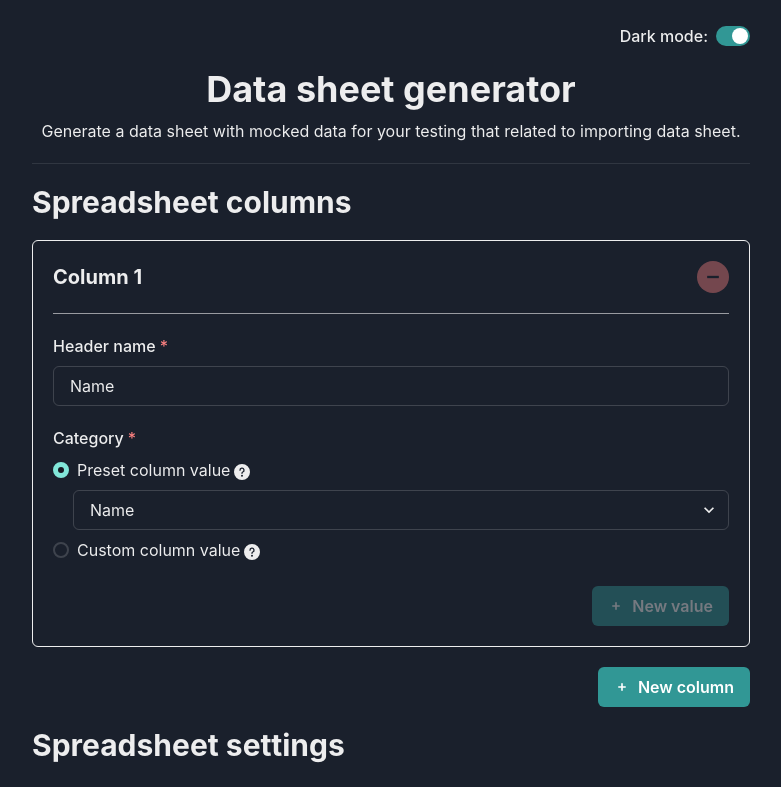
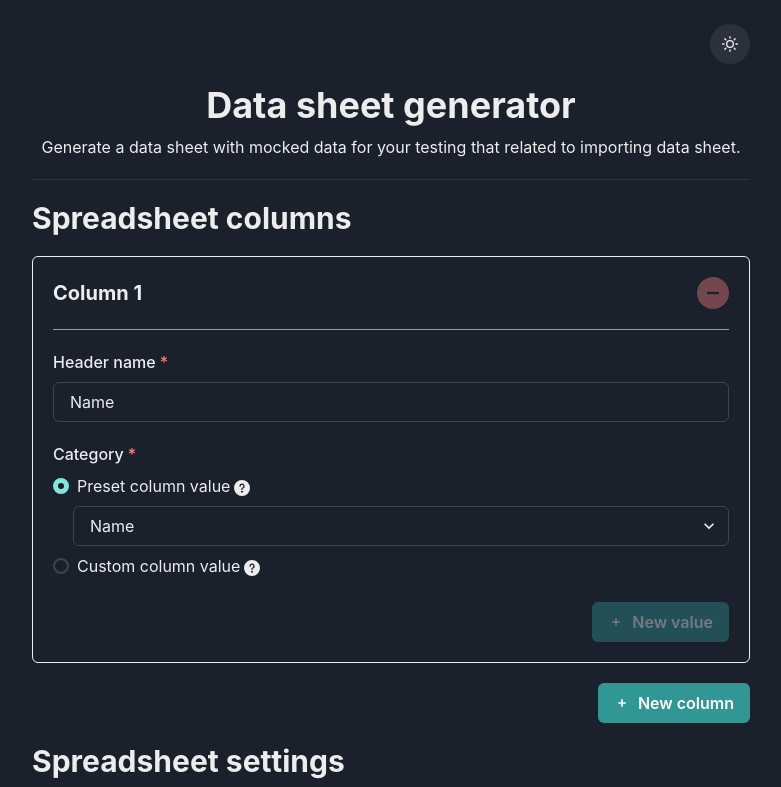
Before and after one commit to wolfZX/data-sheet-generator, a React (Create React App) app: page / in a window 1280 px wide. Shown: the top 787 px of the page, without its empty margins (249-1030 px from the left). Built offline with nearby package versions, Linux system fonts and the light colour scheme.

Commit message:
Change Light/Dark Mode toggle button UI

```diff
--- a/src/App.js
+++ b/src/App.js
@@ -22,7 +22,6 @@ import {
   FormLabel,
   FormErrorMessage,
   useColorMode,
-  Switch,
   Grid,
   Divider,
   LightMode,
@@ -34,6 +33,8 @@ import {
   QuestionIcon,
   DownloadIcon,
   WarningTwoIcon,
+  MoonIcon,
+  SunIcon,
 } from "@chakra-ui/icons"
 import { uniqueNamesGenerator, names } from "unique-names-generator";
 import randomCountry from "random-country";
@@ -646,20 +647,14 @@ function App() {
   return (
     <Flex className='App' width='full' justify='center'>
       <Container maxW='750px'>
-        <FormControl display='flex' alignItems='center' justifyContent='end'>
-          <FormLabel m='0'>
-            Dark mode:
-          </FormLabel>
-          <LightMode>
-            <Switch
-              ml='2'
-              id='color_mode'
-              colorScheme='teal'
-              isChecked={colorMode === 'dark'}
-              onChange={toggleColorMode}
-            />
-          </LightMode>
-        </FormControl>
+        <Flex alignItems='center' justifyContent='end'>
+          <IconButton
+            aria-label="Light Dark Mode"
+            isRound={true}
+            icon={colorMode === 'dark' ? <SunIcon /> : <MoonIcon />}
+            onClick={toggleColorMode}
+          />
+        </Flex>
         <Flex flexDirection='column' alignItems='center' my='5' textAlign='center'>
           <Heading mb='2'>Data sheet generator</Heading>
           <Text>
```
